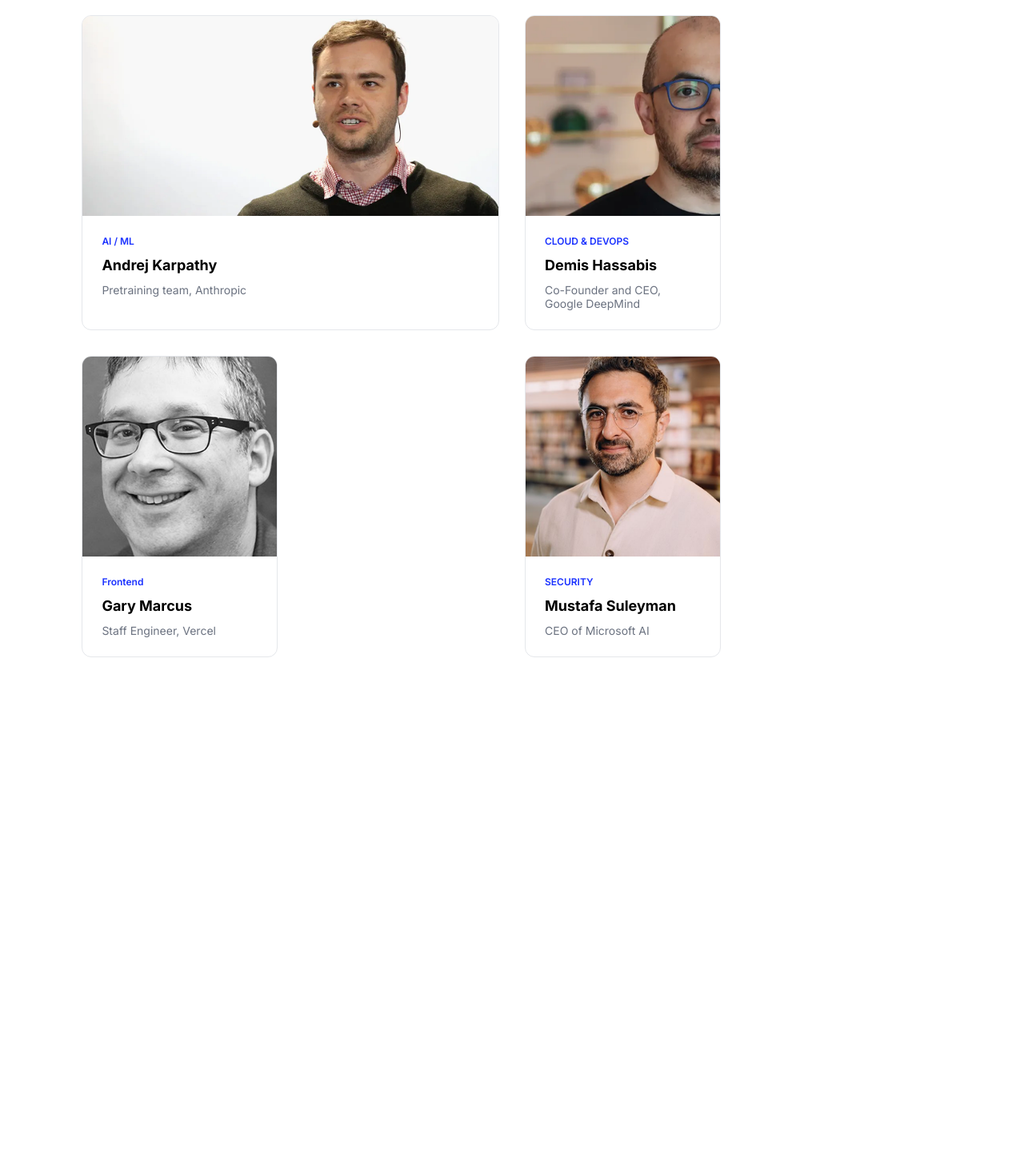
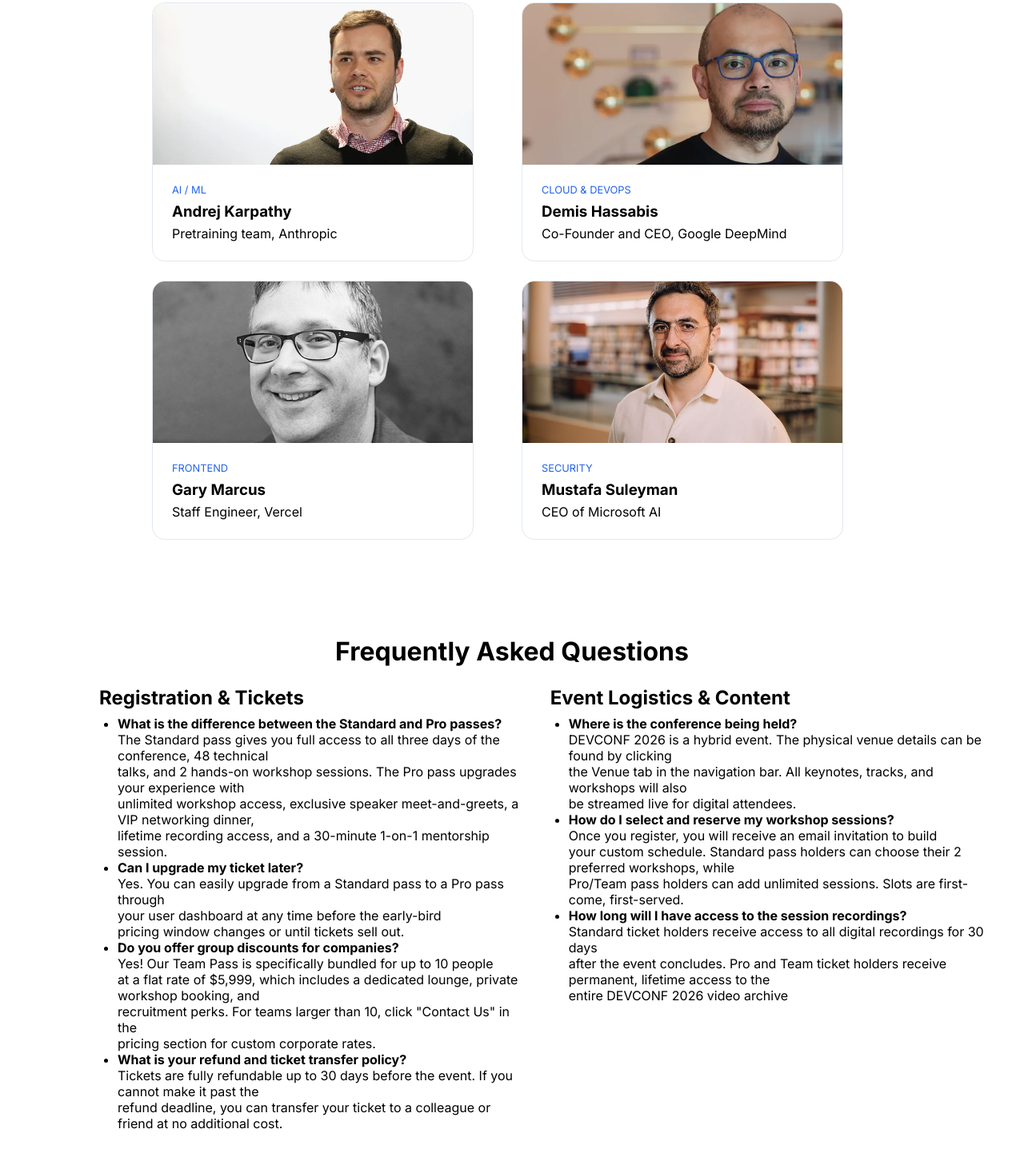
Before and after one commit to saif09876809/ph-assignment, a plain HTML site: page index.html in a window 1280 px wide. Shown: the part 1076-2523 px from the top of the page at 80% size. Before the commit the page ends 1958 px from the top, so only its background shows below. Drawn offline with Linux system fonts and the light colour scheme.

Commit message:
Faq And Speakers Section Added

```diff
--- a/index.html
+++ b/index.html
@@ -44,57 +44,131 @@
         <button class="banner-button">Register Now</button>
       </div>
     </div>
-
     <section class="speakers">
-      <h2 class="title">Meet the Speakers</h2>
-      <div class="speakers-grid">
-      <div class="card">
-        <div class="card-image">
-          <img src="./assets/andrej.png" alt="Andrej Karpathy" />
+      <h1>Meet the Speakers</h1>
+      <div class="speaker-cards">
+        <div class="profile-card">
+          <div class="card-image">
+            <img src="./assets/andrej.png" alt="Andrej Karpathy" />
+          </div>
+          <div class="card-content">
+            <span class="card-tag">AI / ML</span>
+            <h3 class="card-name">Andrej Karpathy</h3>
+            <p class="card-role">Pretraining team, Anthropic</p>
+          </div>
         </div>
-        <div class="card-texts">
-          <span class="profession">AI / ML</span>
-          <h3 class="name">Andrej Karpathy</h3>
-          <p class="speaker-role">Pretraining team, Anthropic</p>
+        <div class="profile-card">
+          <div class="card-image">
+            <img src="./assets/demis.png" alt="Andrej Karpathy" />
+          </div>
+          <div class="card-content">
+            <span class="card-tag">CLOUD & DEVOPS</span>
+            <h3 class="card-name">Demis Hassabis</h3>
+            <p class="card-role">Co-Founder and CEO, Google DeepMind</p>
+          </div>
+        </div>
+        <div class="profile-card">
+          <div class="card-image">
+            <img src="./assets/gary.png" alt="Andrej Karpathy" />
+          </div>
+          <div class="card-content">
+            <span class="card-tag">FRONTEND</span>
+            <h3 class="card-name">Gary Marcus</h3>
+            <p class="card-role">Staff Engineer, Vercel</p>
+          </div>
+        </div>
+        <div class="profile-card">
+          <div class="card-image">
+            <img src="./assets/mustafa.png" alt="Andrej Karpathy" />
+          </div>
+          <div class="card-content">
+            <span class="card-tag">SECURITY</span>
+            <h3 class="card-name">Mustafa Suleyman</h3>
+            <p class="card-role">CEO of Microsoft AI</p>
+          </div>
         </div>
       </div>
 
-      <div class="speakers-grid">
-      <div class="card">
-        <div class="card-image">
-          <img src="./assets/demis.png" alt="Andrej Karpathy" />
+    </section>
+    <section></section>
+    <div class="faq-title">
+      <h1>Frequently Asked Questions</h1>
+    </div>
+    <section class="faq">
+      <div class="separation">
+        <div>
+          <h1>Registration & Tickets</h1>
+          <ul class="faq-p">
+            <li>
+              <b>What is the difference between the Standard and Pro passes?</b>
+            </li>
+            <p>
+              The Standard pass gives you full access to all three days of the
+              conference, 48 technical<br />
+              talks, and 2 hands-on workshop sessions. The Pro pass upgrades
+              your experience with<br />
+              unlimited workshop access, exclusive speaker meet-and-greets, a
+              VIP networking dinner,<br />
+              lifetime recording access, and a 30-minute 1-on-1 mentorship
+              session.
+            </p>
+            <li><b>Can I upgrade my ticket later?</b></li>
+            <p>
+              Yes. You can easily upgrade from a Standard pass to a Pro pass
+              through<br />
+              your user dashboard at any time before the early-bird<br />
+              pricing window changes or until tickets sell out.
+            </p>
+            <li><b>Do you offer group discounts for companies?</b></li>
+            <p>
+              Yes! Our Team Pass is specifically bundled for up to 10 people<br />
+              at a flat rate of $5,999, which includes a dedicated lounge,
+              private workshop booking, and<br />
+              recruitment perks. For teams larger than 10, click "Contact Us" in
+              the<br />
+              pricing section for custom corporate rates.
+            </p>
+            <li><b>What is your refund and ticket transfer policy?</b></li>
+            <p>
+              Tickets are fully refundable up to 30 days before the event. If
+              you cannot make it past the<br />
+              refund deadline, you can transfer your ticket to a colleague or
+              friend at no additional cost.
+            </p>
+          </ul>
         </div>
-        <div class="card-texts">
-          <span class="profession">CLOUD & DEVOPS</span>
-          <h3 class="name">Demis Hassabis</h3>
-          <p class="speaker-role">Co-Founder and CEO, Google DeepMind</p>
+        <div class="faq-2">
+          <h1>Event Logistics & Content</h1>
+          <ul class="faq-p">
+            <li><b>Where is the conference being held?</b></li>
+            <p>
+              DEVCONF 2026 is a hybrid event. The physical venue details can be
+              found by clicking<br />
+              the Venue tab in the navigation bar. All keynotes, tracks, and
+              workshops will also<br />
+              be streamed live for digital attendees.
+            </p>
+            <li><b>How do I select and reserve my workshop sessions?</b></li>
+            <p>
+              Once you register, you will receive an email invitation to
+              build<br />
+              your custom schedule. Standard pass holders can choose their 2
+              preferred workshops, while<br />
+              Pro/Team pass holders can add unlimited sessions. Slots are
+              first-come, first-served.
+            </p>
+            <li>
+              <b>How long will I have access to the session recordings?</b>
+            </li>
+            <p>
+              Standard ticket holders receive access to all digital recordings
+              for 30 days<br />
+              after the event concludes. Pro and Team ticket holders receive
+              permanent, lifetime access to the<br />
+              entire DEVCONF 2026 video archive
+            </p>
+          </ul>
         </div>
-      </div>
-      </div>
-      <div class="speakers-grid">
-      <div class="card">
-        <div class="card-image">
-          <img src="./assets/gary.png" alt="Andrej Karpathy" />
-        </div>
-        <div class="card-texts">
-          <span class="profession">Frontend</span>
-          <h3 class="name">Gary Marcus</h3>
-          <p class="speaker-role">Staff Engineer, Vercel</p>
-        </div>
-      </div>
-      </div>
-      <div class="speakers-grid">
-      <div class="card">
-        <div class="card-image">
-          <img src="./assets/mustafa.png" alt="Andrej Karpathy" />
-        </div>
-        <div class="card-texts">
-          <span class="profession">SECURITY</span>
-          <h3 class="name">Mustafa Suleyman</h3>
-          <p class="speaker-role">CEO of Microsoft AI</p>
-        </div>
-      </div>
-      </div>
       </div>
     </section>
   </body>
--- a/style.css
+++ b/style.css
@@ -47,86 +47,88 @@
   align-items: center;
   text-align: center;
   gap: 150px;
-
 }
 
 .banner-texts {
   color: #ffffff;
   display: flex;
   flex-direction: column;
-    gap: 24px;
+  gap: 26px;
 }
 
 .banner-texts h1 {
   font-size: 65px;
 }
 
-.title {
-    text-align: center;
-    padding: 40px;
+.speakers h1 {
   font-size: 3rem;
+  display: flex;
+  justify-content: center;
+  padding: 80px 0;
+  margin-bottom: -36px;
 }
 
-.speakers-grid {
-  display: grid;
-  grid-template-columns: repeat(2, 1fr);
-  gap: 32px;
-  justify-content: center;
-}
-
-
-.card {
-    border: 1px solid #e5e7eb;
-  border-radius: 12px;
+.profile-card {
+  background-color: #ffffff;
+  border: 1px solid #e2e8f0;
+  border-radius: 16px;
+  width: 400px;
   overflow: hidden;
-  display: flex;
-  flex-direction: column;
-}
-
-.card-image {
-    position: relative;
-
 }
 
 .card-image img {
   width: 100%;
-    height: 100%;
-    object-fit: cover;
+  display: block;
+}
+.card-tag {
+  color: #2563eb;
+  font-size: 0.8rem;
 }
 
-.card-texts {
+.card-content {
   display: flex;
   flex-direction: column;
-    gap: 12px;
   padding: 24px;
-    text-align: left;
 }
 
-.profession {
-    font-size: 12px;
-    font-weight: 600;
-    color: #1a31ff;
-
-
+.card-name {
+  margin-top: 8px;
+  margin-bottom: 6px;
+}
+.card-role {
+  margin-top: 0;
+  margin-bottom: 0;
 }
 
-.name {
-    font-size: 18px;
-    font-weight: 700;
-    color: #000000;
+.speaker-cards {
+  display: grid;
+  grid-template-columns: repeat(2, 1fr);
+  justify-content: space-between;
+  margin: 0 auto;
+  gap: 24px;
+  max-width: 900px;
+  padding: 0;
 }
 
-.speaker-role {
-    font-size: 14px;
-    color: #6b7280;
-    font-weight: 400;
+.faq-title {
+  display: flex;
+  justify-content: center;
+  margin-top: 120px;
 }
 
-.speakers {
-    padding: 60px 8%;
+.faq {
+  margin-left: 100px;
+
+  padding: 24px;
 }
 
-.card-image {
-    height: 250px;
-    overflow: hidden;
+.faq-p {
+  margin-left: 15px;
+  padding: 8px;
 }
+
+.separation {
+  display: flex;
+  justify-content: center;
+  gap: 30px;
+}
```
Lines whose indentation alone changed are shown as unchanged.
